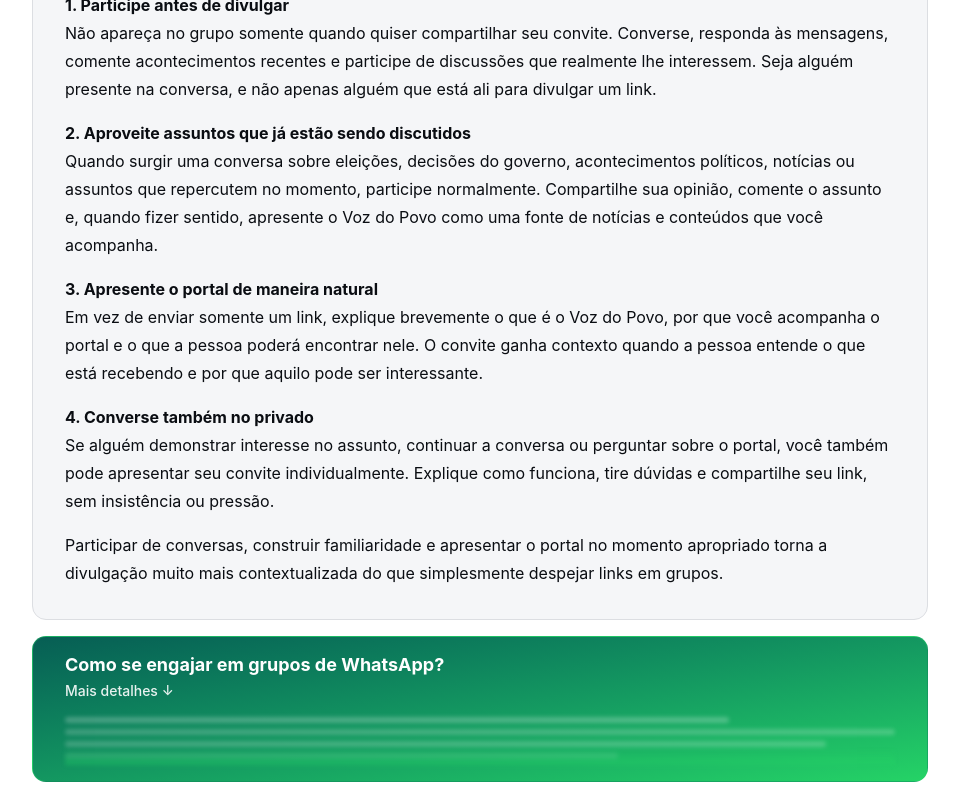
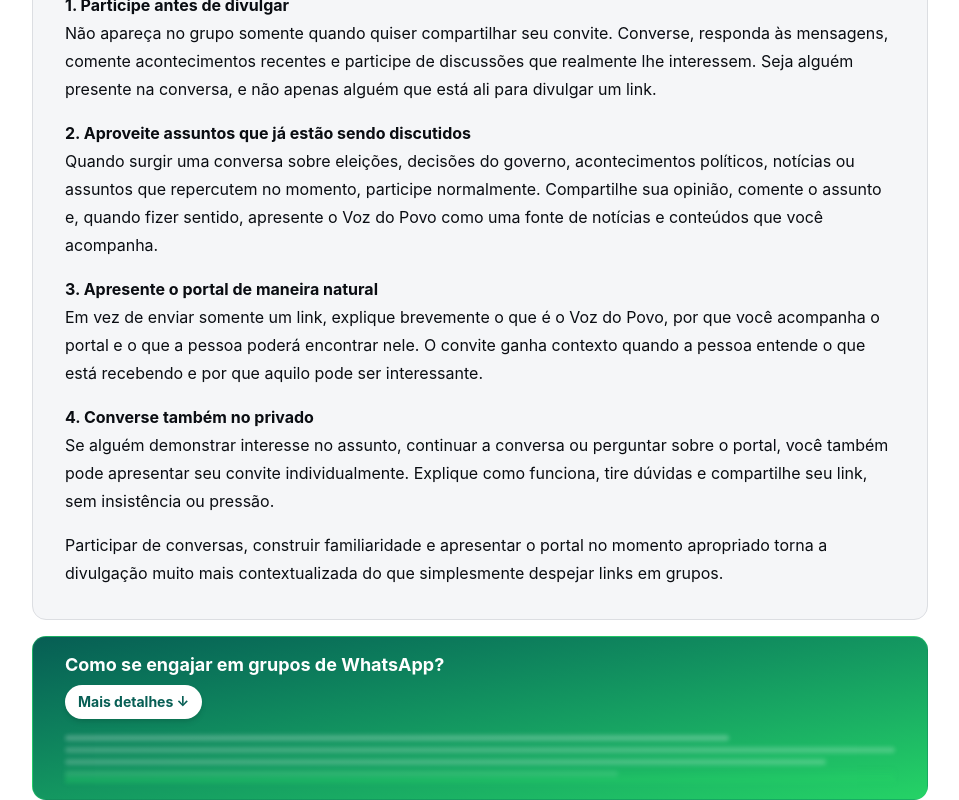
Before and after one commit to Kronckless/zenly-auth, a React (Vite) app: page /comeceporaqui in a window 1280 px wide. Shown: the part 402-1202 px from the top of the page, without its empty margins (160-1119 px from the left). Built offline with nearby package versions, Linux system fonts and the light colour scheme.

Commit message:
no card censurado "Como se engajar em grupos de WhatsApp?" o element...
Gerado pelo Zenly.

```diff
--- a/src/pages/ComecePorAqui.tsx
+++ b/src/pages/ComecePorAqui.tsx
@@ -146,7 +146,7 @@ export default function ComecePorAqui() {
                 <span className={`block text-base font-bold leading-snug sm:text-lg ${isWhatsAppGuideOpen ? "text-foreground" : "text-white"}`}>
                   Como se engajar em grupos de WhatsApp?
                 </span>
-                <span className={`mt-1 block text-xs font-medium transition-colors sm:text-sm ${isWhatsAppGuideOpen ? "text-muted-foreground group-hover:text-foreground" : "text-white/90 group-hover:text-white"}`}>
+                <span className={`mt-2 inline-flex w-fit items-center rounded-full border px-3 py-1.5 text-xs font-bold transition-all sm:text-sm ${isWhatsAppGuideOpen ? "border-border bg-background text-muted-foreground group-hover:text-foreground" : "border-white/70 bg-white text-[#075E54] shadow-md group-hover:scale-[1.03] group-hover:shadow-lg"}`}>
                   {isWhatsAppGuideOpen ? "Ocultar detalhes ↑" : "Mais detalhes ↓"}
                 </span>
               </span>
```
